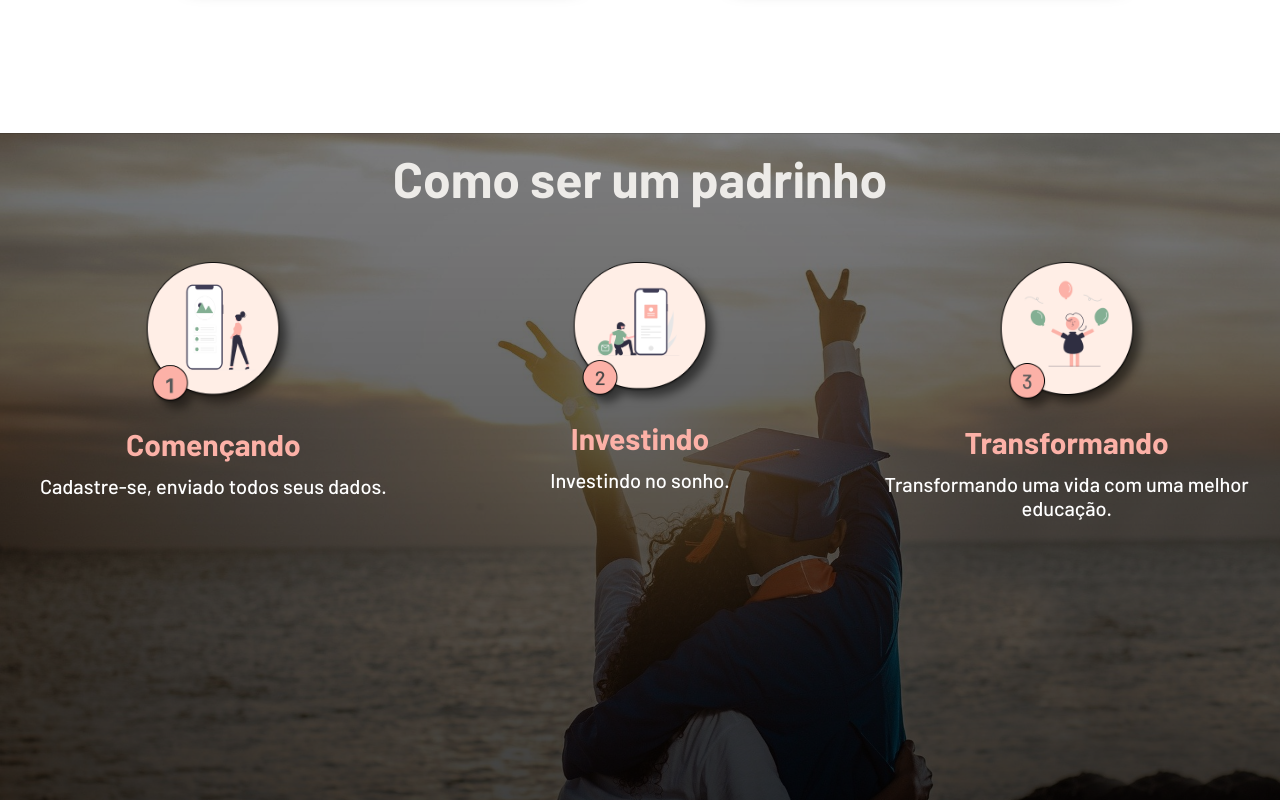
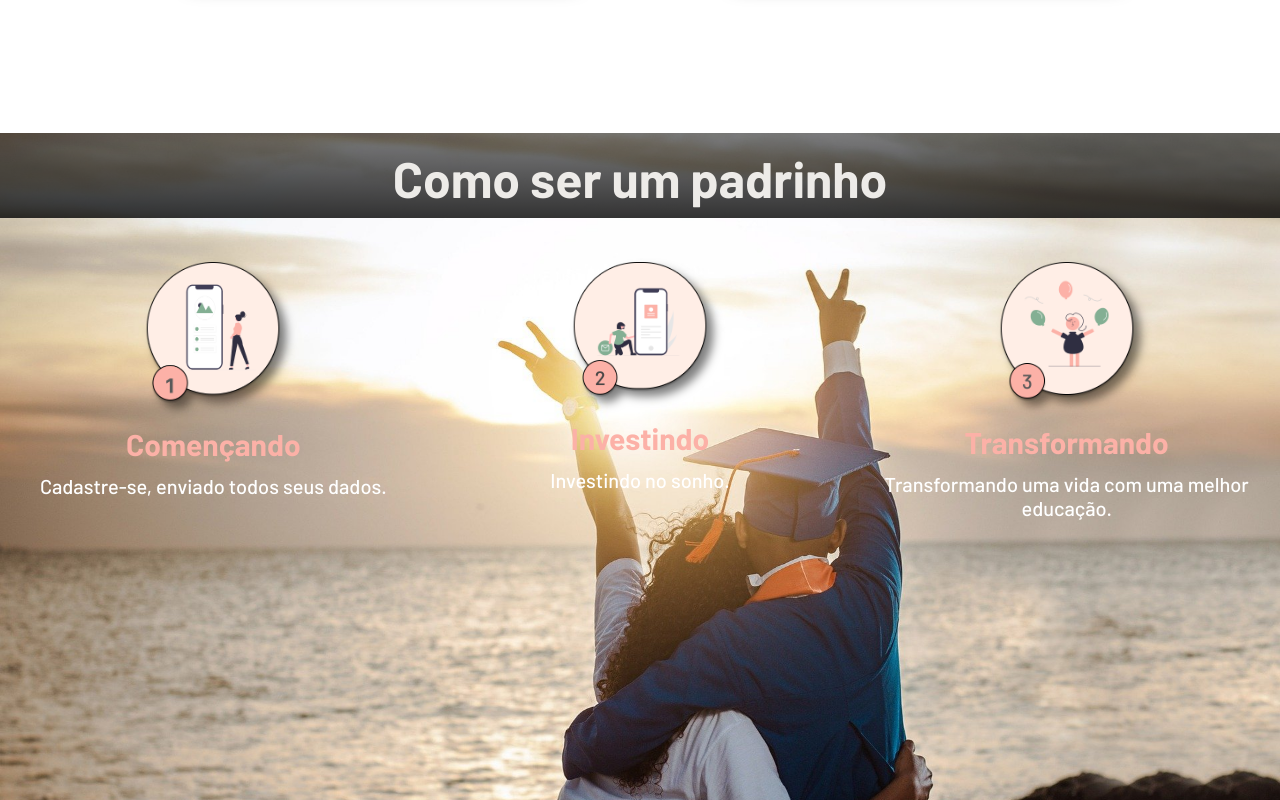
Before and after one commit to moises-macedo/patrinus_, a React (Create React App) app: page / in a window 1280 px wide. Shown: the part 1420-2220 px from the top of the page. Built offline with nearby package versions, Linux system fonts and the light colour scheme.

Commit message:
fix: update do style no componente HowToBeGodfather

```diff
--- a/src/Components/HowToBeGodfather/style.js
+++ b/src/Components/HowToBeGodfather/style.js
@@ -55,7 +55,7 @@ export const Container = styled.div`
         height: 100%;
         width: 100%;
 
-        background: linear-gradient( rgba(0,0,0,0.50),rgba(0,0,0,0.80) 100%), url(${graduacao}) no-repeat;
+        background: url(${graduacao}) no-repeat;
         background-size: 100%;
         backdrop-filter: blur(5px);
         -webkit-backdrop-filter: blur(5px);
@@ -65,6 +65,7 @@ export const Container = styled.div`
         .tittleH2{
             background: none;
             margin-bottom: 10px;
+            background: linear-gradient( rgba(0,0,0,0.50),rgba(0,0,0,0.80) 100%);
 
             h2{
                 background: none;
@@ -83,16 +84,7 @@ export const Container = styled.div`
 
             }
         }
-
-
-
-
     }
-
-
-
-
-
 `;
 
 export const Content = styled.div`
@@ -187,19 +179,9 @@ export const Content = styled.div`
                     text-align: center;
                     color: var(--light-1);
                 }
-
             }
         }
-
-
-
     }
-
-
-
-
-
-
 `;
 
 export const ContainerText = styled.div`
```
